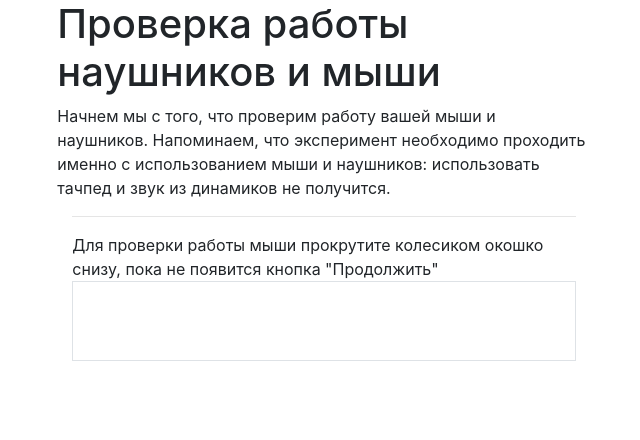
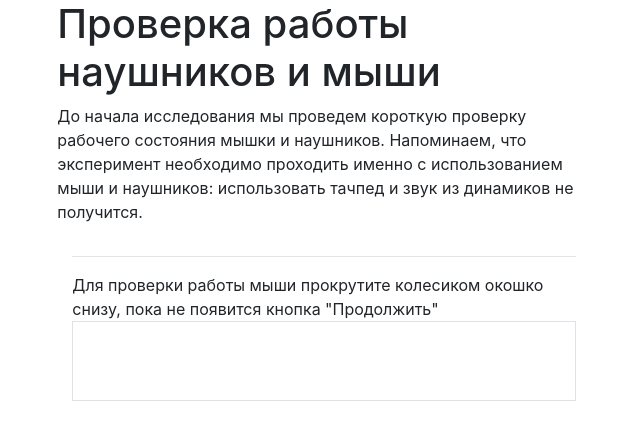
Before and after one commit to kalenkovich/mousetracking-django, a Django app: template experiment/templates/experiment/devices_check.html in a window 1280 px wide. Shown: the top 440 px of the page, without its empty margins (316-956 px from the left). Run offline with Django 3.2, Linux system fonts and the light colour scheme; the template is opened without the code that fills it, so the values that code supplies are empty; some libraries are stand-ins or nearby versions.

Commit message:
updated devices check text

```diff
--- a/experiment/static/experiment/headphone_check/HeadphoneCheck.js
+++ b/experiment/static/experiment/headphone_check/HeadphoneCheck.js
@@ -239,6 +239,11 @@ Contact Ray Gonzalez raygon@mit.edu or Kevin J. P. Woods kwoods@mit.edu
     $('<div/>', {
       class: 'hc-calibration-instruction',
       // text: 'You must be wearing headphones to do this HIT!'
+      text: 'Теперь передейдем к проверке наушников.'
+    }).appendTo($('#hc-container'));
+    $('<div/>', {
+      class: 'hc-calibration-instruction',
+      // text: 'You must be wearing headphones to do this HIT!'
       text: 'Вначале нужно будет настроить громкость.'
     }).appendTo($('#hc-container'));
     $('<div/>', {
@@ -250,8 +255,8 @@ Contact Ray Gonzalez raygon@mit.edu or Kevin J. P. Woods kwoods@mit.edu
       class: 'hc-calibration-instruction',
       // text: 'Press the button, then turn up the volume on your computer until the ' +
       //       'calibration noise is at a loud but comfortable level.'
-      text: 'Проиграйте настроечный звук, после чего увеличивайте громкость, пока не будет громко, но все еще ' +
-            'комфортно.'
+      text: 'Проиграйте настроечный звук, после чего увеличивайте громкость, пока не будет достаточно громко, но все ' +
+            'еще комфортно.'
     }).appendTo($('#hc-container'));
     $('<div/>', {
       id: 'hc-calibration-div',
--- a/experiment/templates/experiment/devices_check.html
+++ b/experiment/templates/experiment/devices_check.html
@@ -25,9 +25,13 @@
                             $('<hr/>').appendTo(container);
                             $('<div/>', {
                                 class: 'bg-success',
-                                text: 'Наушники были успешно протестированы.'
+                                text: 'Спасибо, наушники успешно прошли проверку!'
                             }).appendTo(container);
                             $('<hr/>').appendTo(container);
+                            $('<p>'), {
+                                text: 'Мы готовы приступить к основному эксперименту – нажмите на "Продолжить", ' +
+                                    'чтобы ознакомиться с процедурой.'
+                            }.appendTo(container);
                             $('<button/>', {
                                 class: 'btn btn-primary',
                                 text: 'Продолжить',
@@ -83,8 +87,11 @@
 
     <div class="row">
         <h1>Проверка работы наушников и мыши</h1>
-        Начнем мы с того, что проверим работу вашей мыши и наушников. Напоминаем, что эксперимент необходимо проходить
-        именно с использованием мыши и наушников: использовать тачпед и звук из динамиков не получится.
+        <p>
+            До начала исследования мы проведем короткую проверку рабочего состояния мышки и наушников.
+            Напоминаем, что эксперимент необходимо проходить именно с использованием мыши и наушников: использовать
+            тачпед и звук из динамиков не получится.
+        </p>
     </div>
 
     <div id="hc-container"></div>
```
